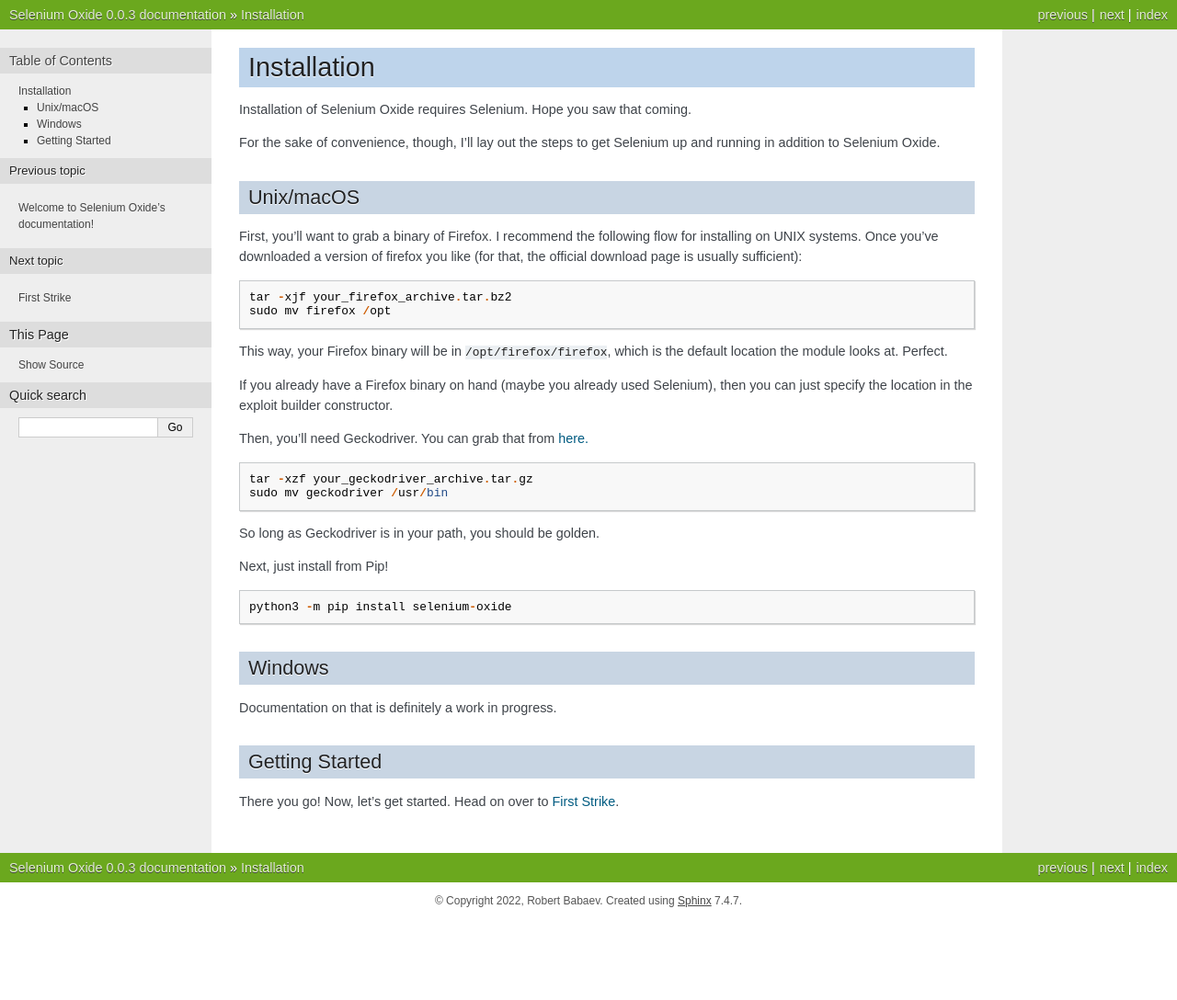
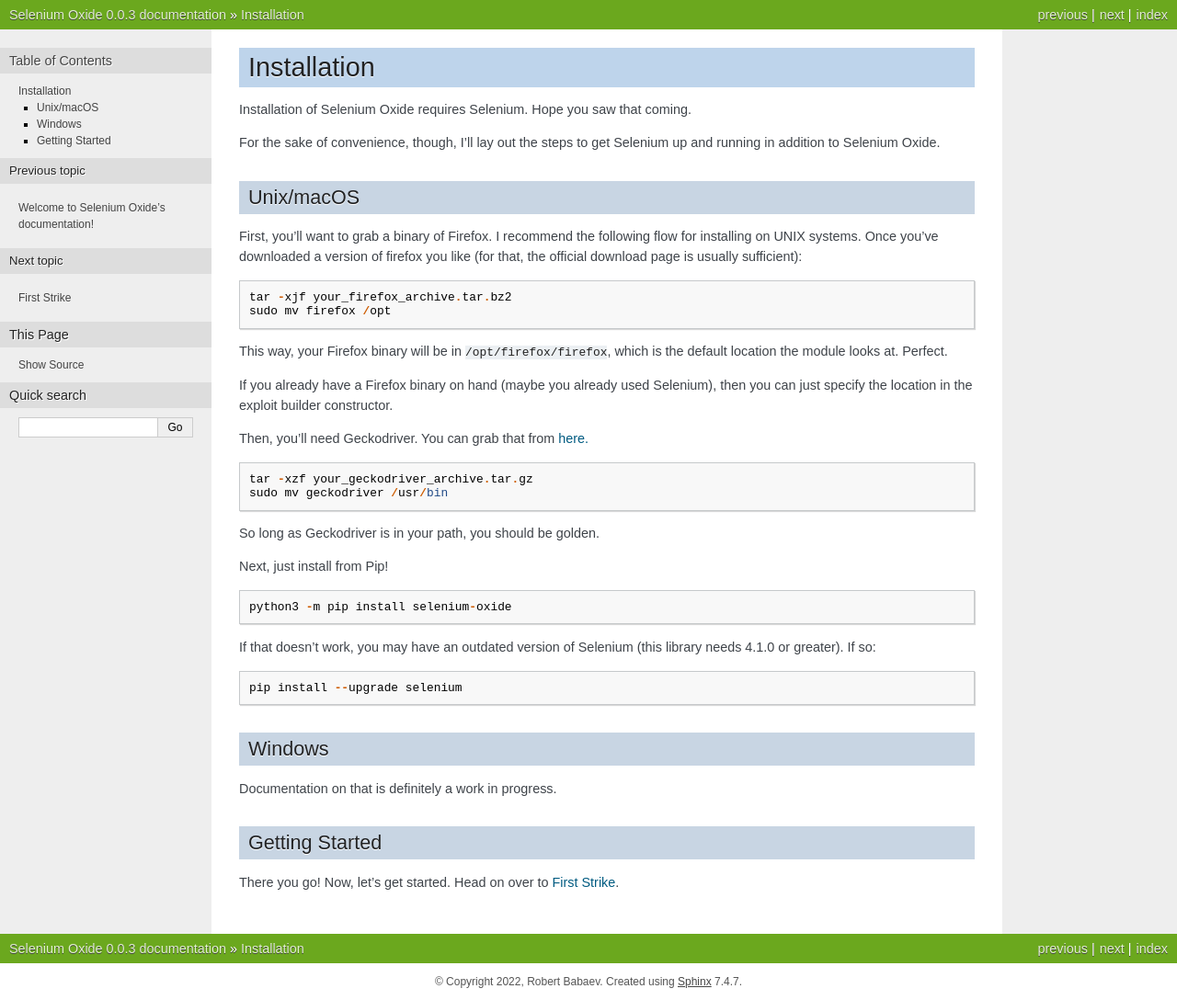
Before and after one commit to ApprenticeofEnder/Selenium-Oxide, a Sphinx documentation site: the page built from docs/source/installation.rst, in a window 1280 px wide. Shown: the whole page at 92% size. Built offline with Sphinx 7.4.7, drawn with Linux system fonts in a browser that asks for light colours; before the commit the page ends 1000 px from its top, so only the background shows below that.

Commit message:
update install docs

```diff
--- a/docs/source/installation.rst
+++ b/docs/source/installation.rst
@@ -36,6 +36,11 @@
 
     python3 -m pip install selenium-oxide
 
+If that doesn't work, you may have an outdated version of Selenium (this library needs 4.1.0 or greater).
+If so: ::
+
+    pip install --upgrade selenium
+
 =======
 Windows
 =======
```
